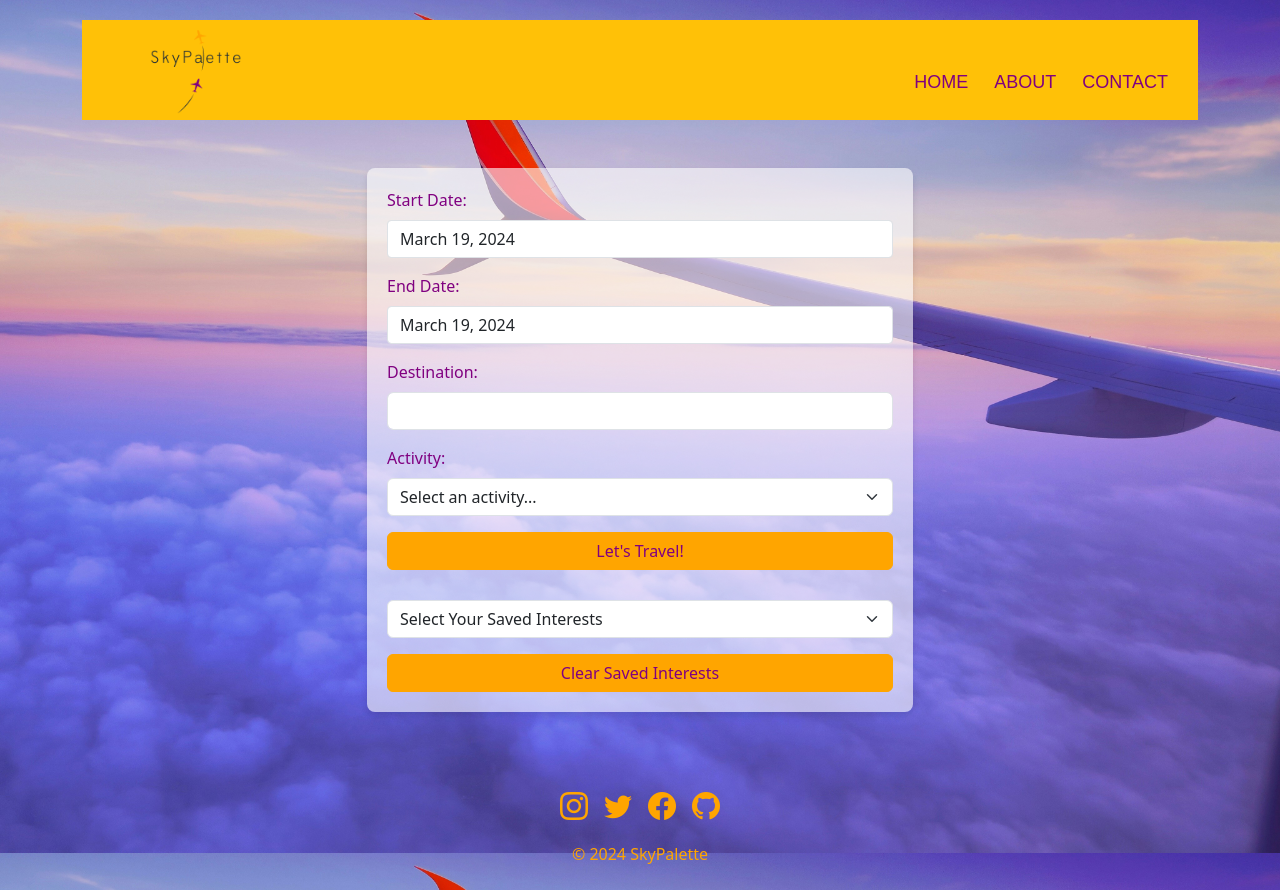
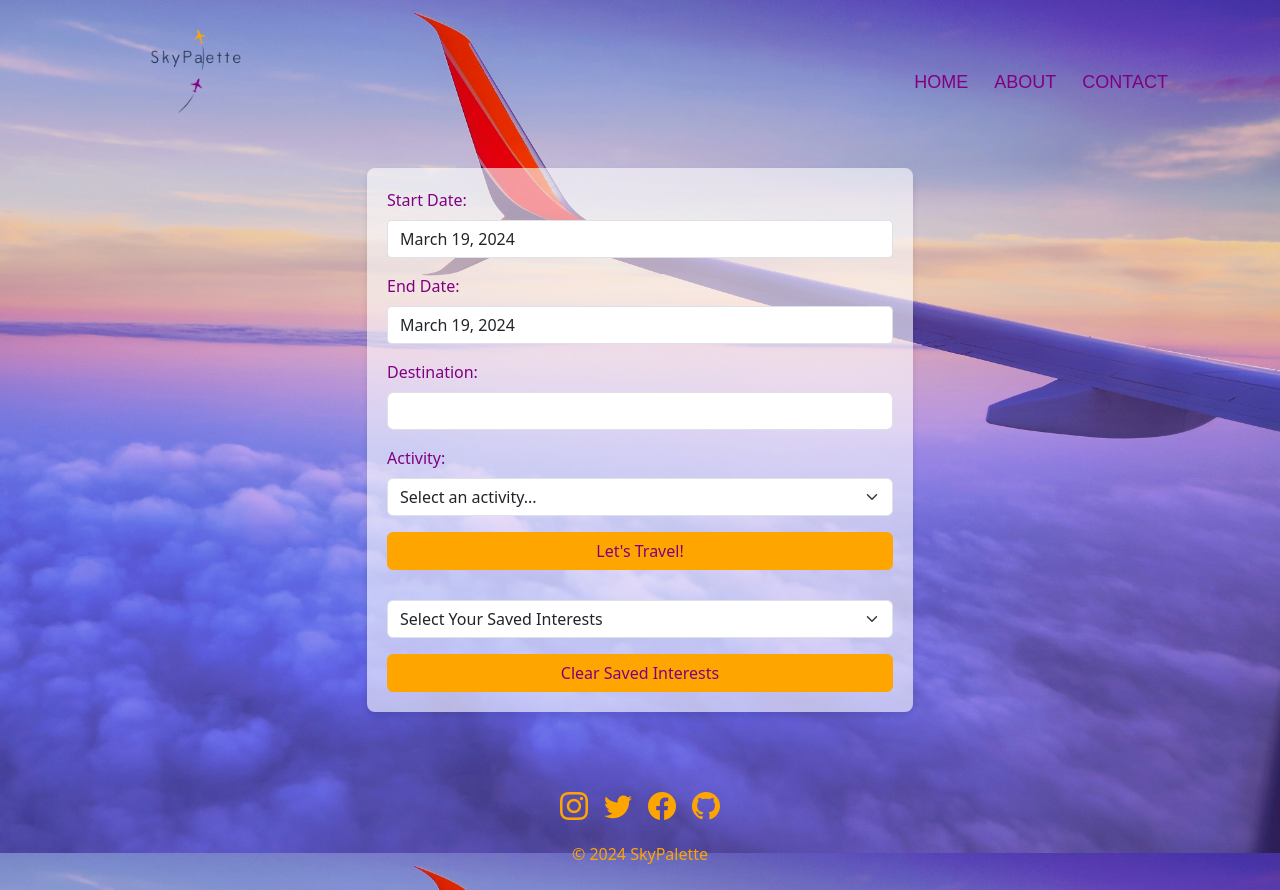
Before and after one commit to Muradhanki/SkyPalette, a React (Vite) app: page / in a window 1280 px wide. Built offline with nearby package versions, Linux system fonts and the light colour scheme; a web font is replaced by a local one.

Commit message:
Update Navbar.jsx

```diff
--- a/src/components/Navbar.jsx
+++ b/src/components/Navbar.jsx
@@ -3,7 +3,7 @@
 
 function Navbar() {
   return (
-    <nav className="navbar navbar-expand-lg navbar-light bg-warning">
+    <nav className="navbar navbar-expand-lg navbar-light bg-orange">
       <div className="container">
         <Link to="/" className="navbar-brand">
           <img src="/images/skypalette-logo.png" className="nav--icon" alt="Logo" />
```
